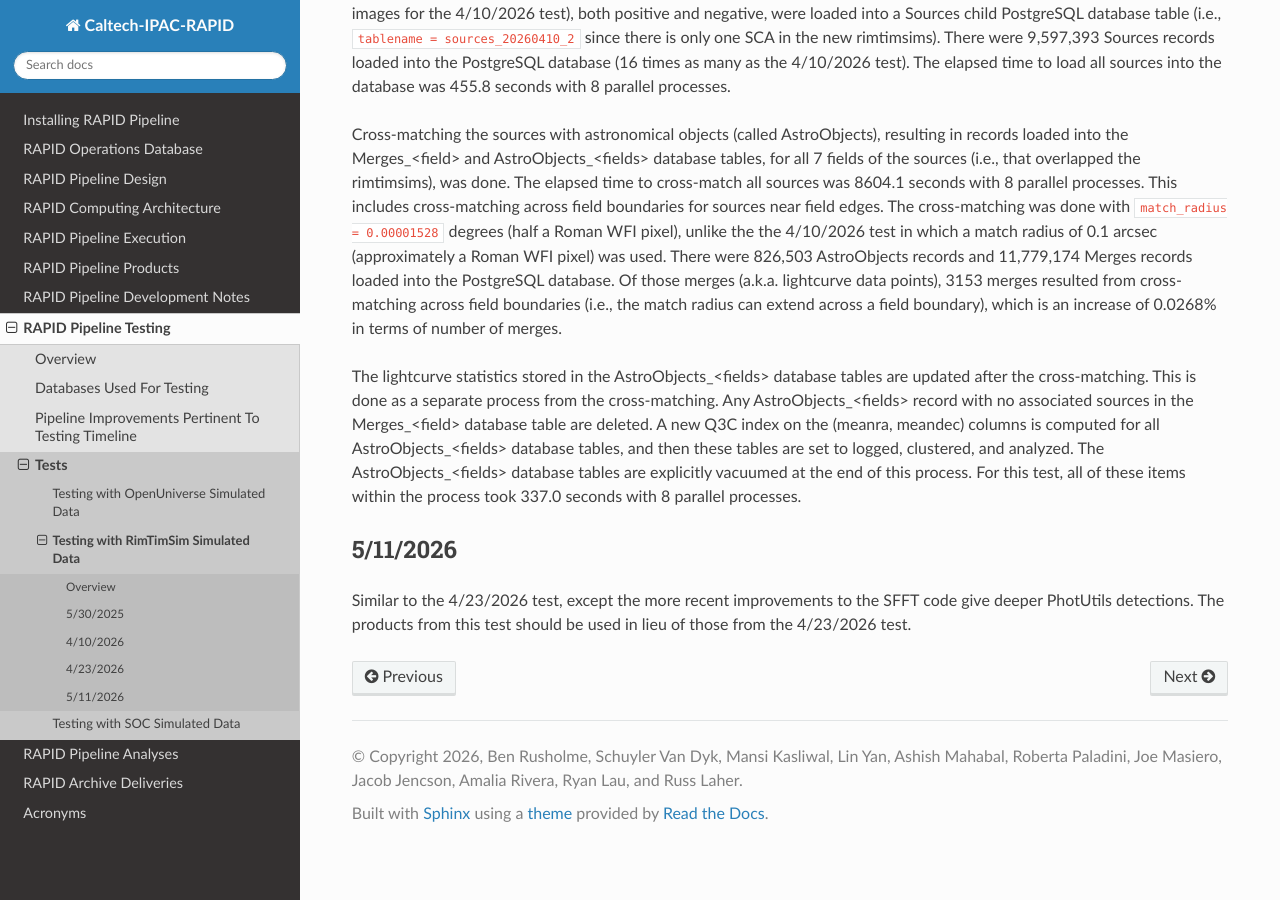
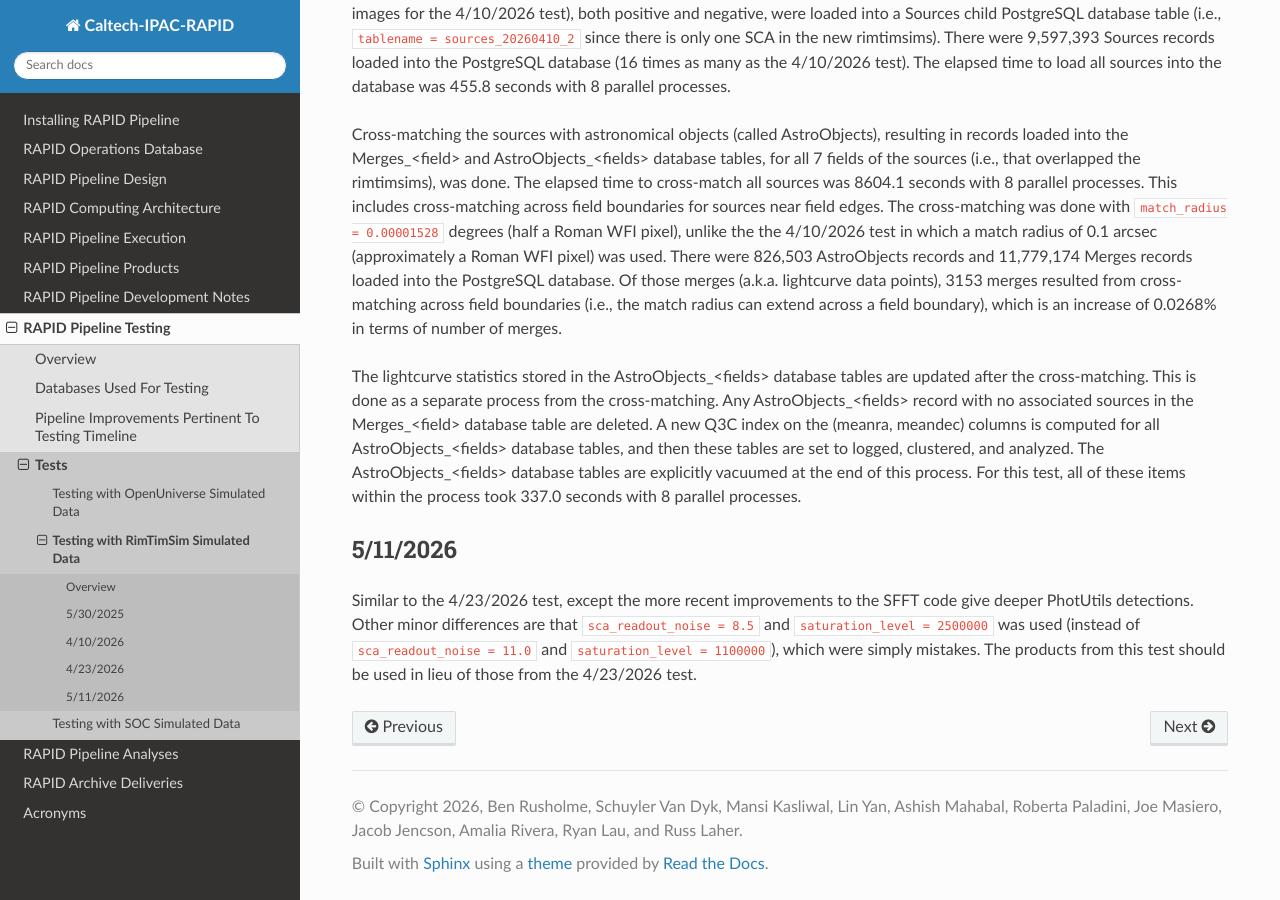
Before and after one commit to Caltech-IPAC/rapid, a Sphinx documentation site: the page built from docs/source/dev/rimtimsim_tests.rst, in a window 1280 px wide and 900 px high, scrolled down 8614 px. Built offline with Sphinx 7.4.7 and the Read the Docs theme 3.1.0, drawn with Linux system fonts in a browser that asks for light colours.

Commit message:
Added more details about the 5/11/2026 test.

```diff
--- a/docs/source/dev/rimtimsim_tests.rst
+++ b/docs/source/dev/rimtimsim_tests.rst
@@ -418,4 +418,5 @@ For this test, all of these items within the process took 337.0 seconds with 8 p
 ************************************
 
 Similar to the 4/23/2026 test, except the more recent improvements to the SFFT code give deeper PhotUtils detections.
+Other minor differences are that ``sca_readout_noise = 8.5`` and ``saturation_level = 2500000`` was used (instead of ``sca_readout_noise = 11.0`` and ``saturation_level = 1100000``), which were simply mistakes.
 The products from this test should be used in lieu of those from the 4/23/2026 test.
```
